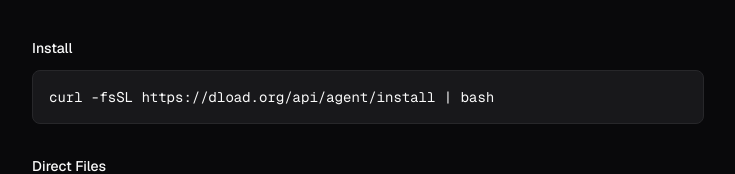
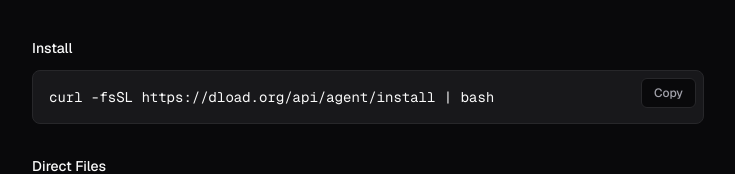
Before and after one commit to dangelo352/video-dl, a Next.js app: page /agent in a window 1280 px wide. Shown: the part 214-388 px from the top of the page, without its empty margins (272-1007 px from the left). Built offline with nearby package versions, Linux system fonts and the light colour scheme.

Commit message:
Add copy button to agent installer

```diff
--- a/src/app/agent/page.tsx
+++ b/src/app/agent/page.tsx
@@ -1,3 +1,27 @@
+"use client";
+
+import { useState } from "react";
+
+function CopyButton({ value }: { value: string }) {
+  const [copied, setCopied] = useState(false);
+
+  const copy = async () => {
+    await navigator.clipboard.writeText(value);
+    setCopied(true);
+    window.setTimeout(() => setCopied(false), 1600);
+  };
+
+  return (
+    <button
+      type="button"
+      onClick={copy}
+      className="absolute right-2 top-2 rounded-md border border-border bg-surface px-3 py-1.5 text-xs font-medium text-ink-muted transition-colors hover:border-border-focus hover:text-ink"
+    >
+      {copied ? "Copied" : "Copy"}
+    </button>
+  );
+}
+
 export default function AgentInstallPage() {
   const installCommand = "curl -fsSL https://dload.org/api/agent/install | bash";
 
@@ -20,9 +44,12 @@ export default function AgentInstallPage() {
 
         <section className="space-y-3">
           <h2 className="text-sm font-medium text-ink">Install</h2>
-          <pre className="overflow-x-auto rounded-lg border border-border bg-surface-raised p-4 text-sm text-ink">
-            <code>{installCommand}</code>
-          </pre>
+          <div className="relative">
+            <pre className="overflow-x-auto rounded-lg border border-border bg-surface-raised p-4 pr-24 text-sm text-ink">
+              <code>{installCommand}</code>
+            </pre>
+            <CopyButton value={installCommand} />
+          </div>
         </section>
 
         <section className="mt-8 space-y-3">
```
